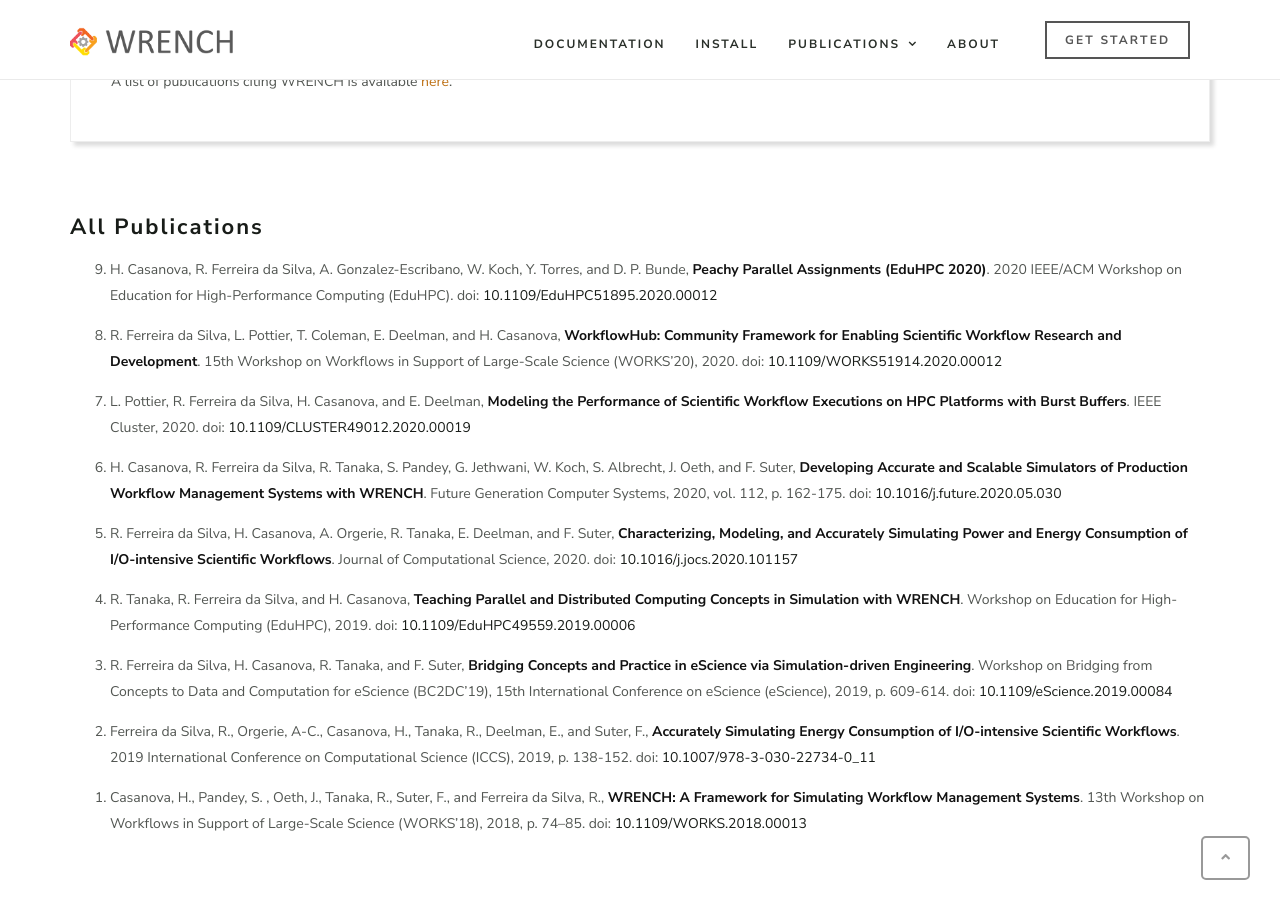
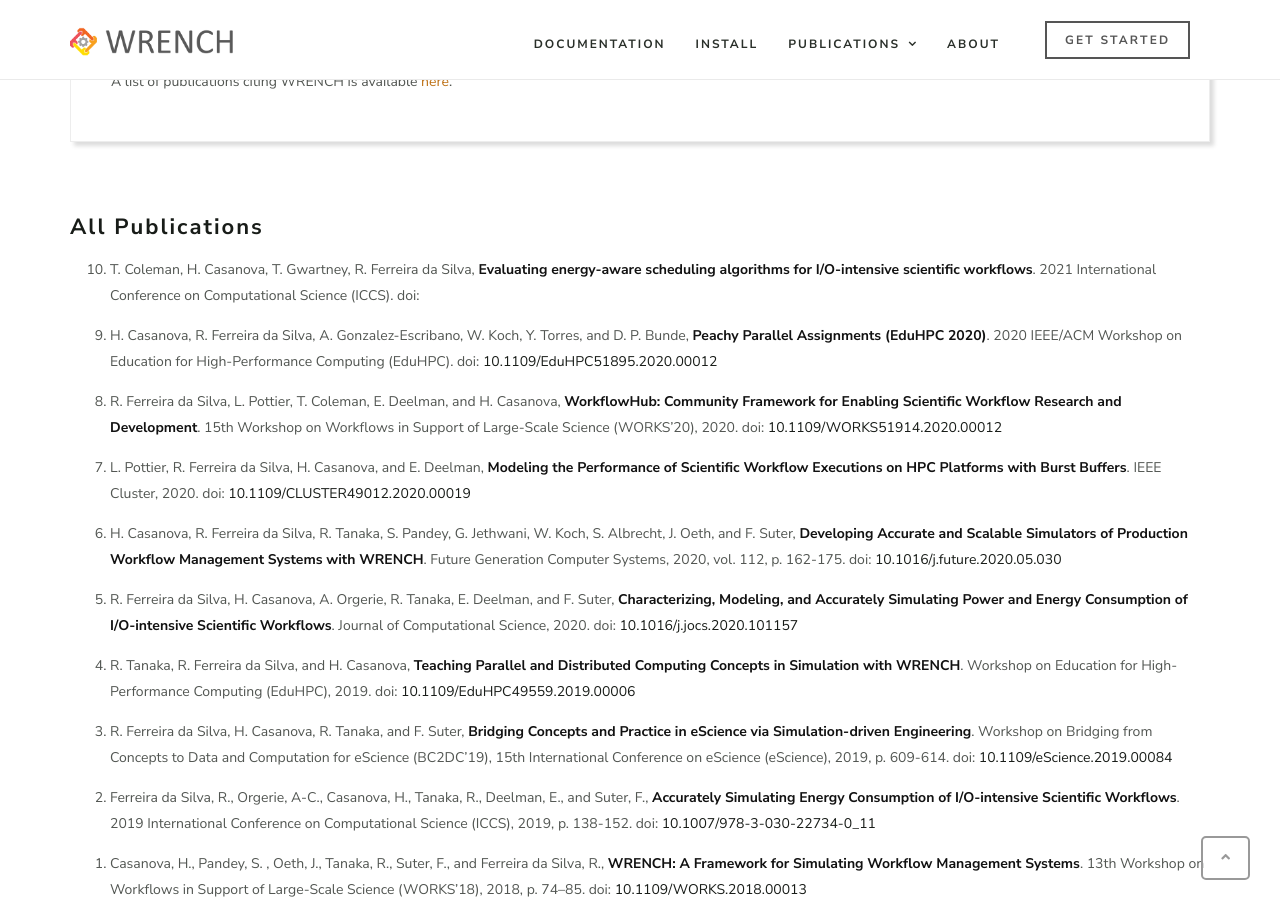
Before and after one commit to wrench-project/wrench-project.github.io, a Jekyll site: the page built from publications.html, in a window 1280 px wide and 900 px high, scrolled down 744 px. Built offline with Jekyll 4.4.1, drawn with Linux system fonts in a browser that asks for light colours; nearby versions of some CDN libraries; comment, search, counter and statistics services are not loaded.

Commit message:
Update publications.yml

```diff
--- a/_data/publications.yml
+++ b/_data/publications.yml
@@ -1,3 +1,9 @@
+- title: "Evaluating energy-aware scheduling algorithms for I/O-intensive scientific workflows"
+  authors: "T. Coleman, H. Casanova, T. Gwartney, R. Ferreira da Silva"
+  description: "2021 International Conference on Computational Science (ICCS)"
+  doi: ""
+  url: "https://rafaelsilva.com/files/publications/coleman2021iccs.pdf"
+
 - title: "Peachy Parallel Assignments (EduHPC 2020)"
   authors: "H. Casanova, R. Ferreira da Silva, A. Gonzalez-Escribano, W. Koch, Y. Torres, and D. P. Bunde"
   description: "2020 IEEE/ACM Workshop on Education for High-Performance Computing (EduHPC)"
```
